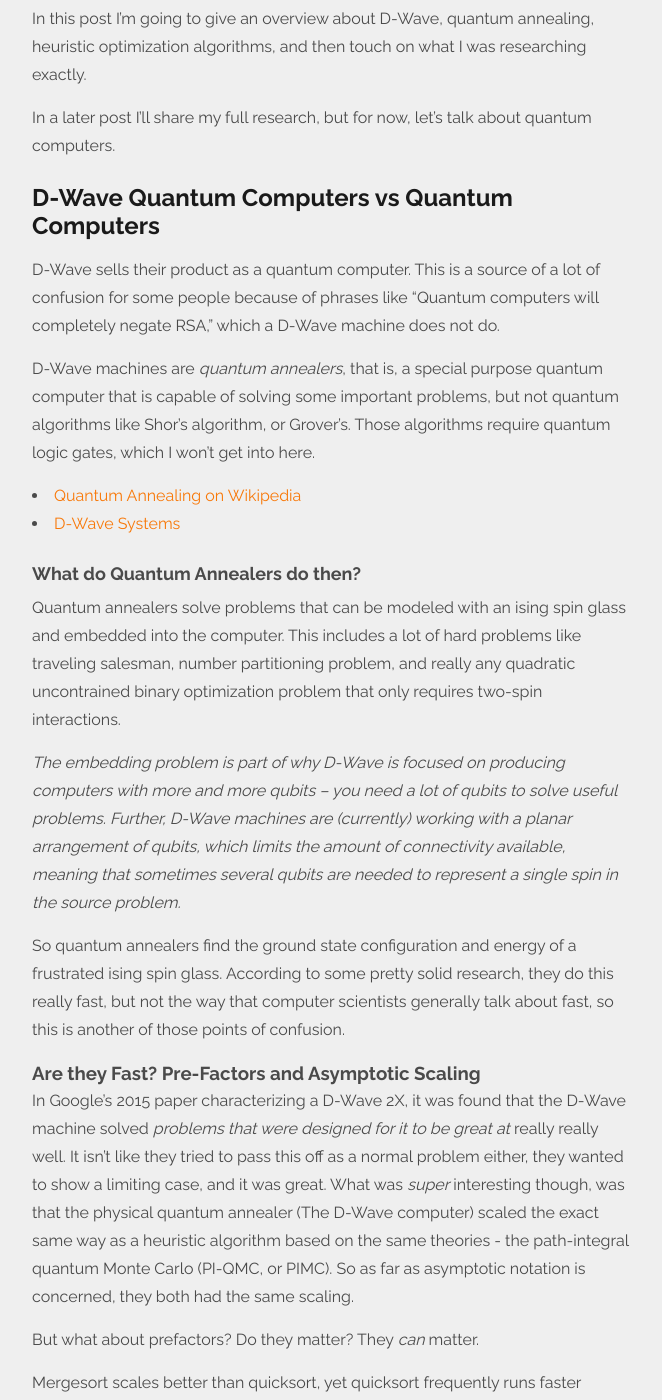
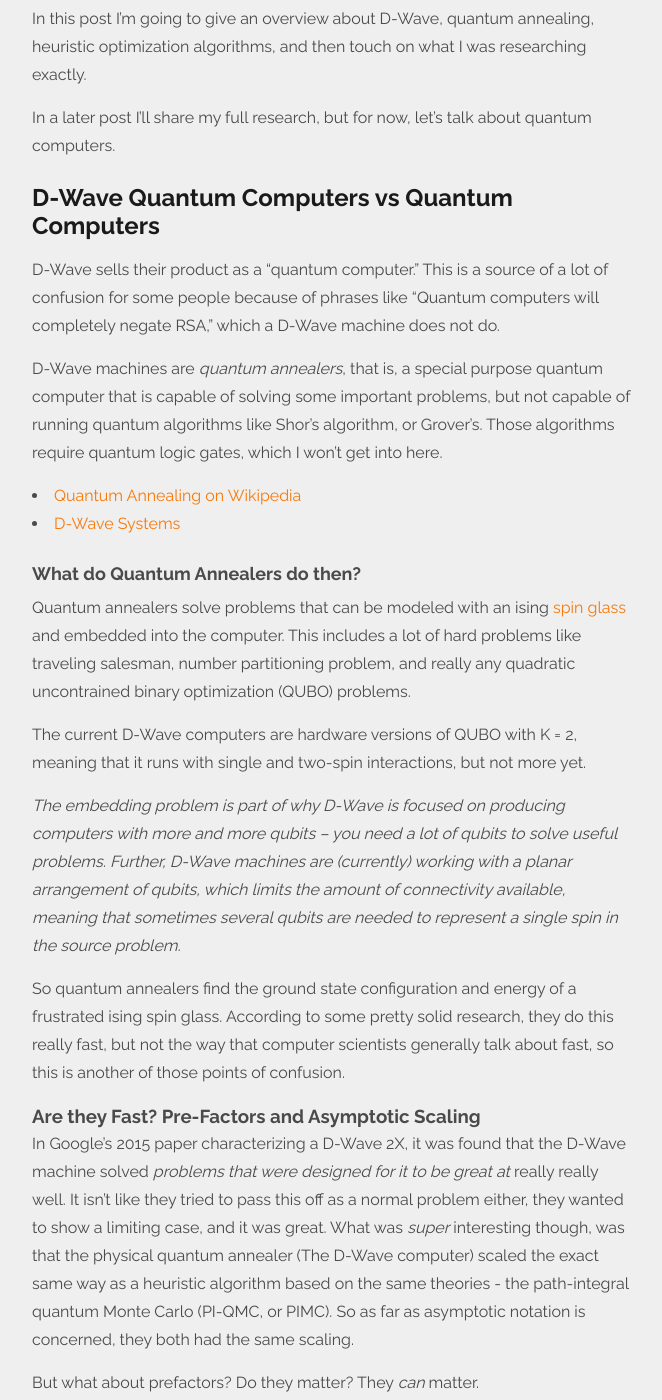
Before and after one commit to ezrasavard/ezrasavard.com, a Jekyll site: the page built from _posts/2016-10-22-overview-of-dwave-quantum-computers.md, in a window 1280 px wide and 1400 px high, scrolled down 544 px. Shown: the whole window, without its empty margins (308-970 px from the left). Built offline with Jekyll 4.4.1, drawn with Linux system fonts in a browser that asks for light colours; formulas are drawn with MathJax 3; some of the changed text lies outside the part shown.

Commit message:
tweaks to post

```diff
--- a/_posts/2016-10-22-overview-of-dwave-quantum-computers.md
+++ b/_posts/2016-10-22-overview-of-dwave-quantum-computers.md
@@ -16,15 +15,17 @@
 <!--More-->
 
 # D-Wave Quantum Computers vs Quantum Computers
-D-Wave sells their product as a quantum computer. This is a source of a lot of confusion for some people because of phrases like "Quantum computers will completely negate RSA," which a D-Wave machine does not do.
+D-Wave sells their product as a "quantum computer." This is a source of a lot of confusion for some people because of phrases like "Quantum computers will completely negate RSA," which a D-Wave machine does not do.
 
-D-Wave machines are *quantum annealers*, that is, a special purpose quantum computer that is capable of solving some important problems, but not quantum algorithms like Shor's algorithm, or Grover's. Those algorithms require quantum logic gates, which I won't get into here.
+D-Wave machines are *quantum annealers*, that is, a special purpose quantum computer that is capable of solving some important problems, but not capable of running quantum algorithms like Shor's algorithm, or Grover's. Those algorithms require quantum logic gates, which I won't get into here.
 
 * [Quantum Annealing on Wikipedia](https://en.wikipedia.org/wiki/Quantum_annealing)
 * [D-Wave Systems](www.dwavesys.com)
 
 ## What do Quantum Annealers do then?
-Quantum annealers solve problems that can be modeled with an ising spin glass and embedded into the computer. This includes a lot of hard problems like traveling salesman, number partitioning problem, and really any quadratic uncontrained binary optimization problem that only requires two-spin interactions.
+Quantum annealers solve problems that can be modeled with an ising [spin glass](https://en.wikipedia.org/wiki/Spin_glass) and embedded into the computer. This includes a lot of hard problems like traveling salesman, number partitioning problem, and really any quadratic uncontrained binary optimization (QUBO) problems.
+
+The current D-Wave computers are hardware versions of QUBO with K = 2, meaning that it runs with single and two-spin interactions, but not more yet.
 
 *The embedding problem is part of why D-Wave is focused on producing computers with more and more qubits -- you need a lot of qubits to solve useful problems. Further, D-Wave machines are (currently) working with a planar arrangement of qubits, which limits the amount of connectivity available, meaning that sometimes several qubits are needed to represent a single spin in the source problem.*
 
@@ -35,9 +36,7 @@
 
 But what about prefactors? Do they matter? They *can* matter.
 
-Mergesort scales better than quicksort, yet quicksort frequently runs faster because it has a much better prefactor. The Google paper found that the prefactor on the D-Wave machine was around $$10^8$$, which is enormous.
-
-Because of the aforementioned embedding problem, a D-Wave device of this style will always be limited in the size of the problems it can represent by the number of available qubits, which is currently around 2000.
+Mergesort scales better than quicksort, yet quicksort frequently runs faster because it has a much better prefactor. The Google paper found that the prefactor on the D-Wave machine was around $$10^8$$, which is enormous. It is also worth noting that a great time of the time spent is spent on getting the problem into the computer and getting the results back out -- areas that I imagine D-Wave engineers are going to seriously improve on in the next few years.
 
 If you want to read more about it, I wrote a summary of Google's paper and have it posted [here](http://ezrasavard.com/posts/computational-value-quantum-tunneling/), or you can find it [on arxiv](https://arxiv.org/abs/1512.02206v3).
 
```
Also changed, not shown: other parts of _posts/2016-10-22-overview-of-dwave-quantum-computers.md (+0 -1 lines).
